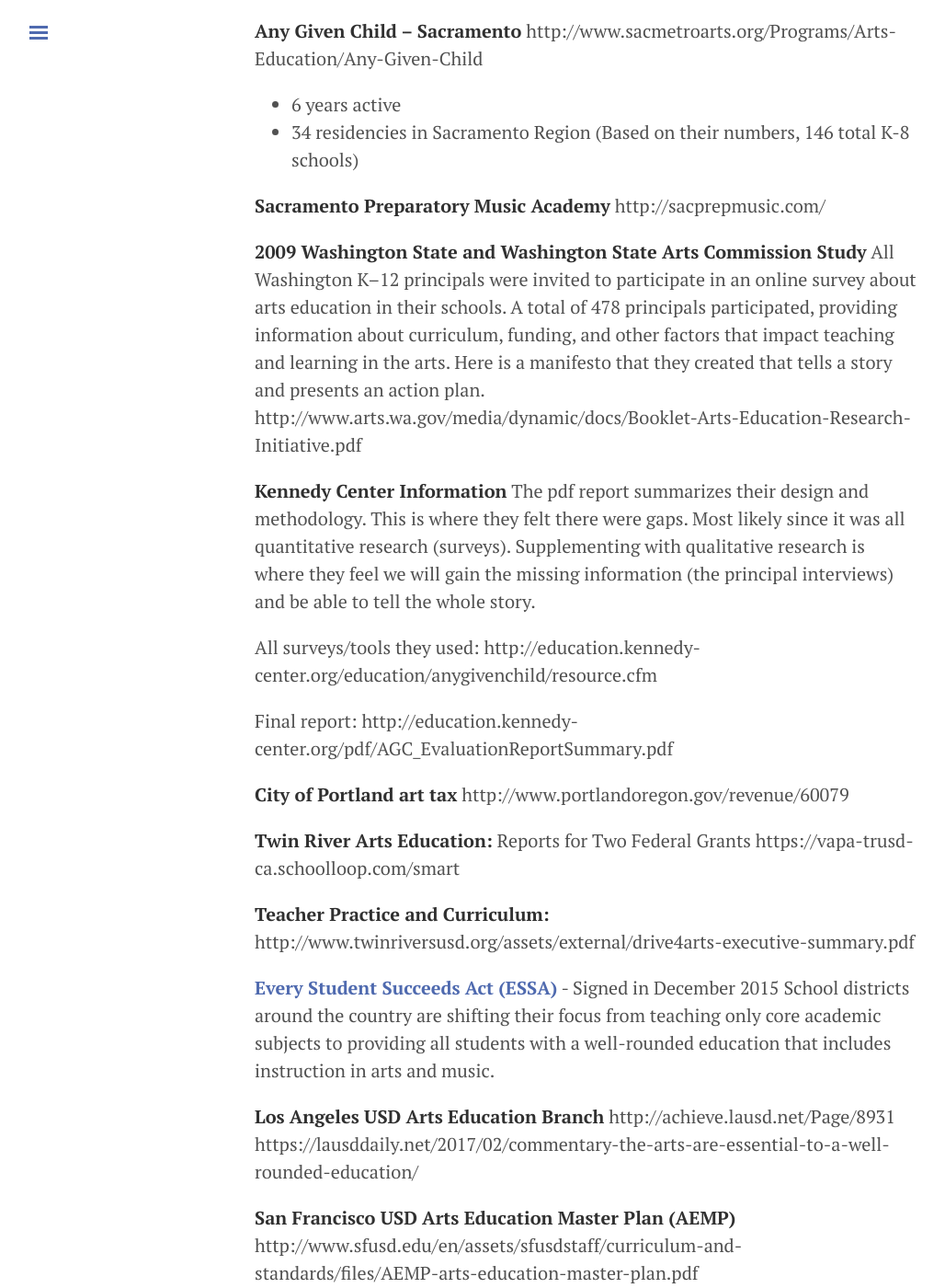
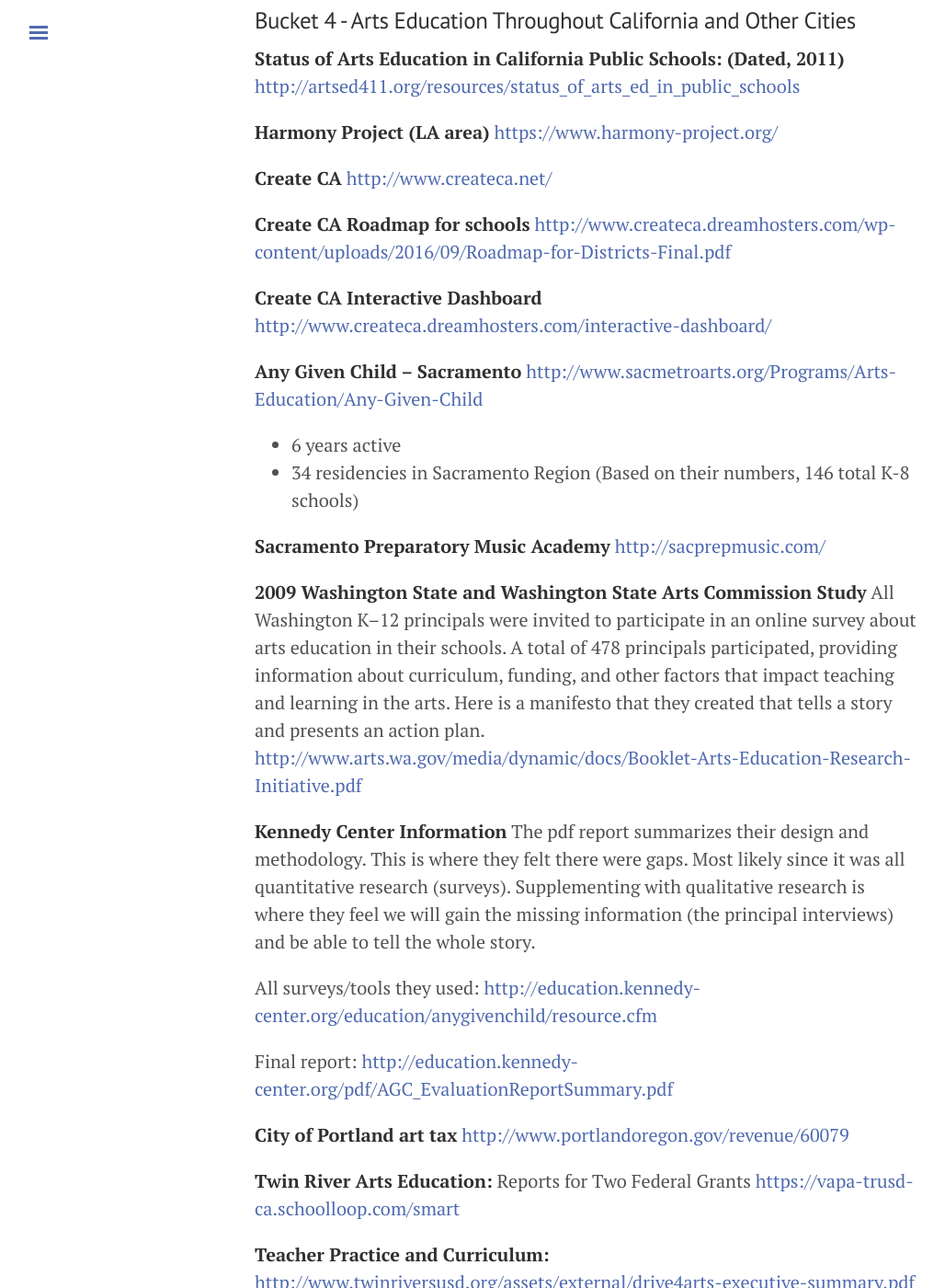
Before and after one commit to code4sac/sacarts4ALL, a Jekyll site: the page built from 8_research.md, in a window 1280 px wide and 1400 px high, scrolled down 5946 px. Shown: the whole window at 92% size, without its empty margins (3-1031 px from the left). Built offline with Jekyll 4.4.1, drawn with Linux system fonts in a browser that asks for light colours; our own code applies the rules of GitHub Pages for plain Markdown files; some of the changed text lies outside the part shown.

Commit message:
Update 8_research.md

```diff
--- a/8_research.md
+++ b/8_research.md
@@ -69,7 +69,7 @@
 
 **SCUSD Needs Assessment (Oct 2015):**
 Art not directly within needs identified
-http://www.scusd.edu/sites/main/files/file-attachments/needs_assessment_v9_10-8-15.pdf
+<http://www.scusd.edu/sites/main/files/file-attachments/needs_assessment_v9_10-8-15.pdf>
 
 Stats for Sacramento:
 * 138 schools
@@ -89,7 +89,7 @@
 ### Bucket 2 - The Gold Standard
 
 Comprehensive arts programs according to California VAPA framework
-http://www.cde.ca.gov/ci/cr/cf/documents/vpaframewrk.pdf
+<http://www.cde.ca.gov/ci/cr/cf/documents/vpaframewrk.pdf>
 
 1. Artistic perception
 2. Creative expression
@@ -111,18 +111,22 @@
 **ARTS EDUCATION**
 
 *Overview*
+
 Arts education solves problems. Years of research show that it's closely linked to academic achievement, social and
 emotional development, civic engagement, and equitable opportunity.
 
 *Americans for the Arts*
+
 Research shows impressive benefits of arts education on entire school culture—especially student motivation,
 attitudes, and attendance. Numerous reports discuss the ways that increased access and involvement in arts
 education encourage students to stay in school, succeed in school, succeed in life, and succeed in work.
 
 *Edutopia*
+
 Involvement in the arts is associated with gains in math, reading, cognitive ability, critical thinking, and verbal skill.
 
 *Daily Signal*
+
 In response to Obama’s “Educate to Innovate campaign, which included funding for more than 100k STEM
 teachers over the next decade, academic leaders agreed that “A” for “arts and humanities” should be added to
 create STEAM education.
@@ -133,11 +137,13 @@
 **ARTS EXPOSURE**
 
 *Overview*
+
 Exposure equals Access. Culturally enriching experiences like the arts, not only produce educational benefits, but
 promote major gains in children’s confidence, persistence, collaboration, motivation, tolerance, empathy, and a
 greater sense of community.
 
 *The Daily Signal*
+
 Once the great equalizer in terms of access to arts and culture in public schools, cultural field trips were viewed as
 central to a school’s educational mission. With continued budget cuts and lack of funding, less-advantaged
 students are less likely to have these experiences, while more advantaged families expose their children to cultural
@@ -147,6 +153,7 @@
 historical recall, desire, and interest.
 
 *Edutopia*
+
 From Mozart for babies, to tutus for toddlers, to family trips to the museum, children of affluent, aspiring parents
 generally get exposed to the arts whether or not public schools provide them.
 
@@ -156,60 +163,61 @@
 Access equals a more level playing field with children who have enrichment experiences and opportunities.
 
 *Huffington Post*
+
 Arts exposure or access at a very young age fosters creativity, encourages tolerance of diverse populations, and
 promotes use of creative outlets for expressing emotions
 
 ### Bucket 4 - Arts Education Throughout California and Other Cities
 
 **Status of Arts Education in California Public Schools: (Dated, 2011)**
-http://artsed411.org/resources/status_of_arts_ed_in_public_schools
+<http://artsed411.org/resources/status_of_arts_ed_in_public_schools>
 
 **Harmony Project (LA area)**
-https://www.harmony-project.org/
+<https://www.harmony-project.org/>
 
 **Create CA**
-http://www.createca.net/
+<http://www.createca.net/>
 
 **Create CA Roadmap for schools**
-http://www.createca.dreamhosters.com/wp-content/uploads/2016/09/Roadmap-for-Districts-Final.pdf
+<http://www.createca.dreamhosters.com/wp-content/uploads/2016/09/Roadmap-for-Districts-Final.pdf>
 
 **Create CA Interactive Dashboard**
-http://www.createca.dreamhosters.com/interactive-dashboard/
+<http://www.createca.dreamhosters.com/interactive-dashboard/>
 
 **Any Given Child – Sacramento**
-http://www.sacmetroarts.org/Programs/Arts-Education/Any-Given-Child
+<http://www.sacmetroarts.org/Programs/Arts-Education/Any-Given-Child>
 
 * 6 years active
 * 34 residencies in Sacramento Region (Based on their numbers, 146 total K-8 schools)
 
 **Sacramento Preparatory Music Academy**
-http://sacprepmusic.com/
+<http://sacprepmusic.com/>
 
 **2009 Washington State and Washington State Arts Commission Study**
 All Washington K–12 principals were invited to participate in an online survey about arts education in their schools.
 A total of 478 principals participated, providing information about curriculum, funding, and other factors that
 impact teaching and learning in the arts. Here is a manifesto that they created that tells a story and presents an
 action plan.
-http://www.arts.wa.gov/media/dynamic/docs/Booklet-Arts-Education-Research-Initiative.pdf
+<http://www.arts.wa.gov/media/dynamic/docs/Booklet-Arts-Education-Research-Initiative.pdf>
 
 **Kennedy Center Information**
 The pdf report summarizes their design and methodology. This is where they felt there were gaps. Most likely
 since it was all quantitative research (surveys). Supplementing with qualitative research is where they feel we will
 gain the missing information (the principal interviews) and be able to tell the whole story.
 
-All surveys/tools they used: http://education.kennedy-center.org/education/anygivenchild/resource.cfm
+All surveys/tools they used: <http://education.kennedy-center.org/education/anygivenchild/resource.cfm>
 
-Final report: http://education.kennedy-center.org/pdf/AGC_EvaluationReportSummary.pdf
+Final report: <http://education.kennedy-center.org/pdf/AGC_EvaluationReportSummary.pdf>
 
 **City of Portland art tax**
-http://www.portlandoregon.gov/revenue/60079
+<http://www.portlandoregon.gov/revenue/60079>
 
 **Twin River Arts Education:**
 Reports for Two Federal Grants
-https://vapa-trusd-ca.schoolloop.com/smart
+<https://vapa-trusd-ca.schoolloop.com/smart>
 
 **Teacher Practice and Curriculum:**
-http://www.twinriversusd.org/assets/external/drive4arts-executive-summary.pdf
+<http://www.twinriversusd.org/assets/external/drive4arts-executive-summary.pdf>
 
 **[Every Student Succeeds Act (ESSA)](https://www.ed.gov/essa?src=rn)** - Signed in December 2015
 School districts around the country are shifting their focus from teaching only core academic
@@ -217,17 +225,17 @@
 and music.
 
 **Los Angeles USD Arts Education Branch**
-http://achieve.lausd.net/Page/8931
-https://lausddaily.net/2017/02/commentary-the-arts-are-essential-to-a-well-rounded-education/
+<http://achieve.lausd.net/Page/8931>
+<https://lausddaily.net/2017/02/commentary-the-arts-are-essential-to-a-well-rounded-education/>
 
 **San Francisco USD Arts Education Master Plan (AEMP)**
-http://www.sfusd.edu/en/assets/sfusdstaff/curriculum-and-standards/files/AEMP-arts-education-master-plan.pdf
+<http://www.sfusd.edu/en/assets/sfusdstaff/curriculum-and-standards/files/AEMP-arts-education-master-plan.pdf>
 
 The blueprint for integrating the arts into each student's daily curriculum. It details why and how
 students' education will include arts from day one of pre-school to through senior year of high
 school.
 
-http://www.sfusd.edu/en/curriculum-standards/visual-performing-arts/arts-education-masterplan.html
+<http://www.sfusd.edu/en/curriculum-standards/visual-performing-arts/arts-education-masterplan.html
 
 ### CASE STUDY ASSESSMENT: Los Angeles USD
 The goal was to identify two cities that implemented arts in education programs as case studies
@@ -245,7 +253,7 @@
 An Arts Equity Index (AEI) is used to ensure that under-served students and schools receive an
 increased level of arts support and services.
 
-http://laschoolboard.org/sites/default/files/Tab1MeetingMaterial-LargeDownload.pdf
+<http://laschoolboard.org/sites/default/files/Tab1MeetingMaterial-LargeDownload.pdf>
 
 The Arts Equity Index assigns levels for all LAUSD schools K-12 based on the scope of their
 provided arts instruction, resources, and Student Equity Index. The AEI index levels are:
@@ -306,7 +314,7 @@
 
 * Funding was redistributed to provide instruction where it was needed the most
 
-* LAUSD Schools; Arts Results: http://schools.latimes.com/en/grading-the-arts/
+* LAUSD Schools; Arts Results: <http://schools.latimes.com/en/grading-the-arts/>
 
 
 <!-- Pagination -->
```
